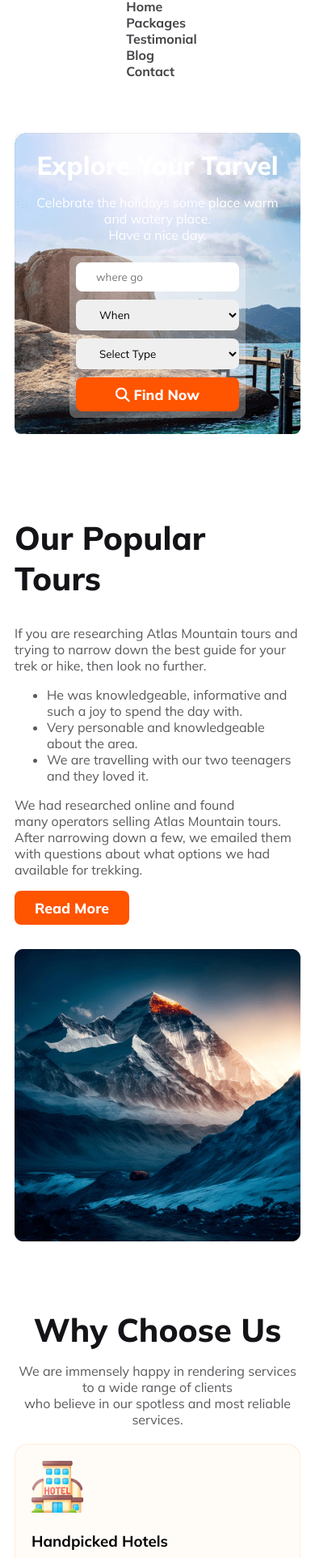
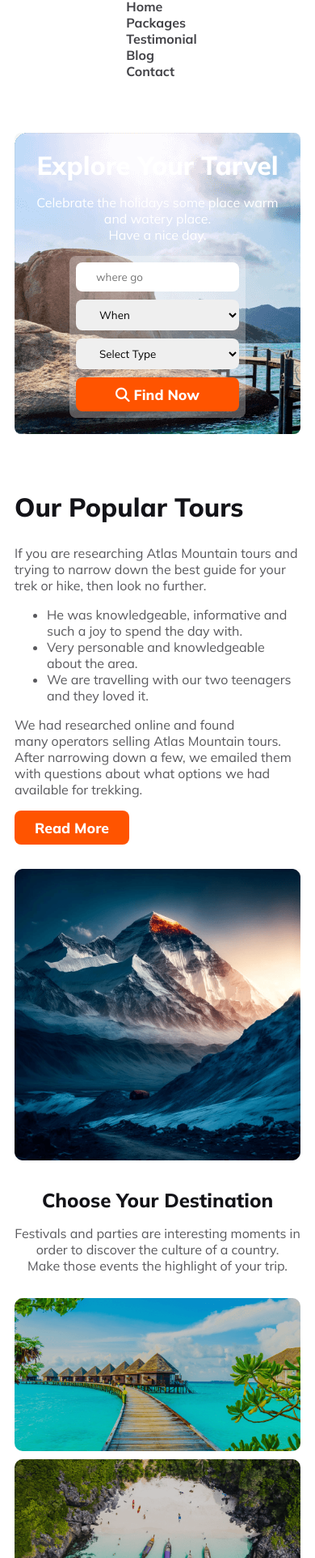
Before and after one commit to rahmanislam05/tarvel-zone-website, a plain HTML site: page index.html in a window 390 px wide. Shown: the part 76-2000 px from the top of the page at 81% size. Drawn offline with Linux system fonts and the light colour scheme.

Commit message:
full site done with responsive for mobile device

```diff
--- a/styles/responsive.css
+++ b/styles/responsive.css
@@ -19,9 +19,29 @@
     .banner-title {
         font-size: 2rem;
     }
+    .popular-title {
+        margin-top: 0;
+        font-size: 2rem;
+    }
     .popular-content,
     .popular-img {
         width: 100%;
+    }
+    .choose,
+    .destination-content {
+        margin-top: 30px;
+    }
+    .destination-content h3 {
+        font-size: 1.50rem;
+    }
+    .frist-row{
+        grid-template-columns: repeat(1,1fr);
+    }
+    .second-row{
+        grid-template-columns: repeat(1,1fr);
+    }
+    .thard-row{
+        grid-template-columns: repeat(1,1fr);
     }
     .choose-3{
         width: 100%;
--- a/styles/style.css
+++ b/styles/style.css
@@ -175,7 +175,8 @@ select {
     display: grid;
     grid-template-columns: repeat(2,1fr);
     gap: 10px;
-}.second-row{
+}
+.second-row{
     display: grid;
     grid-template-columns: repeat(3,1fr);
     gap: 10px;
```
Also changed, not shown: index.html (+2 -2 lines).
